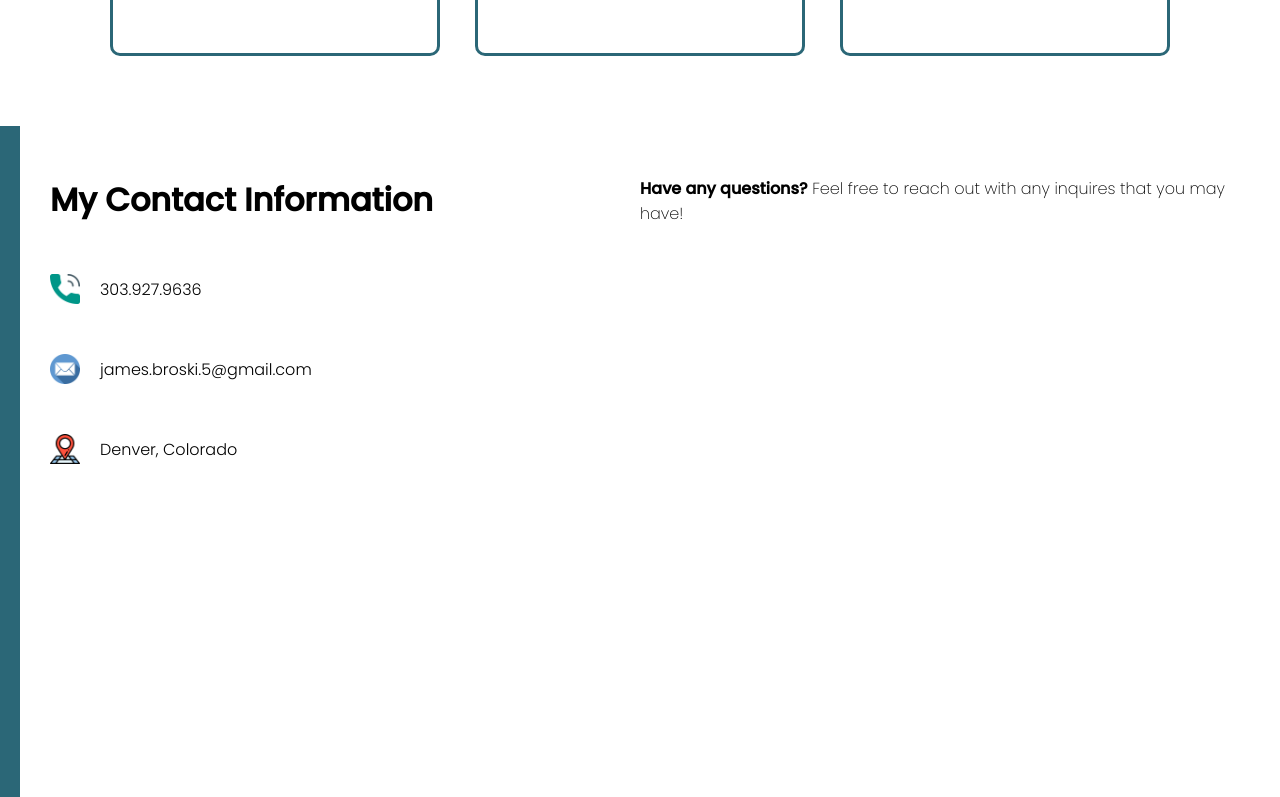
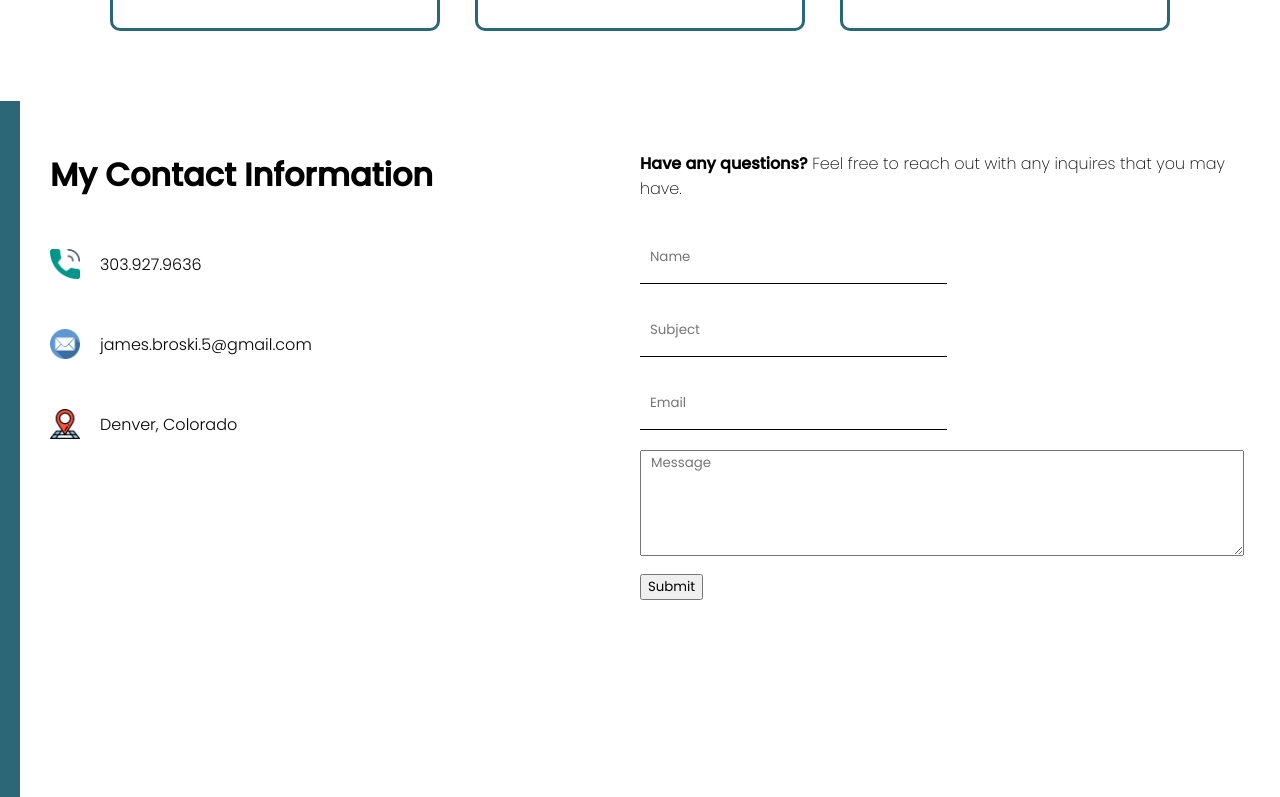
Before and after one commit to jamesbroski/React-Portfolio, a React (Create React App) app in the folder my-app/: page / in a window 1280 px wide. Shown: the part 2471-3268 px from the top of the page. Built offline with nearby package versions, Linux system fonts and the light colour scheme.

Commit message:
more contact progress

```diff
--- a/my-app/src/components/contact/Contact.css
+++ b/my-app/src/components/contact/Contact.css
@@ -21,6 +21,10 @@
 
 .c-right {
   flex: 1;
+  display: flex;
+  flex-direction: column;
+  align-items: center;
+  justify-content: center;
 }
 
 .c-title {
@@ -45,3 +49,27 @@
 .c-desc {
   font-weight: 200;
 }
+
+form {
+  margin-top: 20px;
+}
+
+input {
+  width: 50%;
+  height: 50px;
+  border: none;
+  border-bottom: 1px solid black;
+  margin: 10px 0px;
+  font-style: 14px;
+  padding-left: 10px;
+}
+
+textarea {
+  width: 100%;
+  margin: 10px 0px;
+  font-style: 14px;
+  padding-left: 10px;
+}
+
+button {
+}
--- a/my-app/src/components/contact/Contact.js
+++ b/my-app/src/components/contact/Contact.js
@@ -29,8 +29,19 @@ const Contact = () => {
         <div className="c-right">
           <p className="c-desc">
             <b>Have any questions?</b> Feel free to reach out with any inquires
-            that you may have!
+            that you may have.
           </p>
+          <form>
+            <input type="text" placeholder="Name" name="user_name"></input>
+            <input
+              type="text"
+              placeholder="Subject"
+              name="user_subject"
+            ></input>
+            <input type="text" placeholder="Email" name="user_email"></input>
+            <textarea rows="5" placeholder="Message" name="message"></textarea>
+            <button>Submit</button>
+          </form>
         </div>
       </div>
     </div>
--- a/my-app/src/components/projectList/ProjectList.js
+++ b/my-app/src/components/projectList/ProjectList.js
@@ -8,8 +8,8 @@ const ProjectList = () => {
       <div className="pl-texts">
         <h1 className="pl-title">Portfolio</h1>
         <p className="pl-desc">
-          Below are some of my latest full-stack projects. Please click to view
-          the live applications or Github Repositories.
+          Below are some of my latest full-stack projects. Click a card to view
+          the live application.
         </p>
       </div>
       <div className="pl-list">
```
